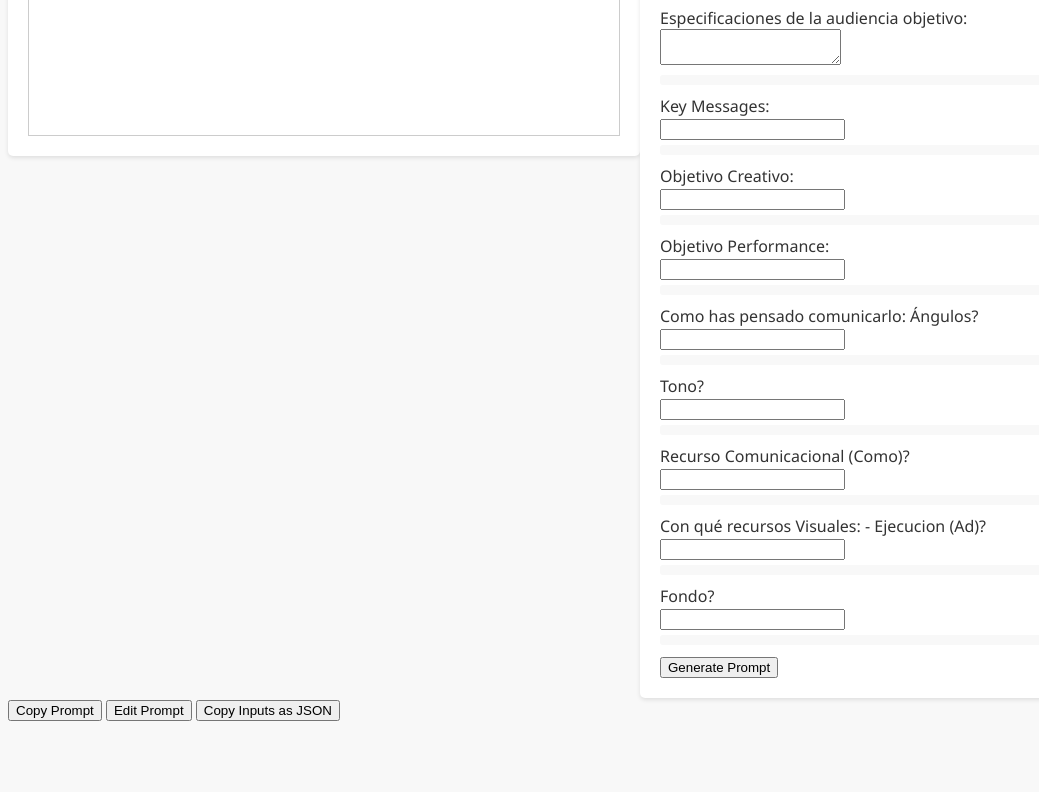
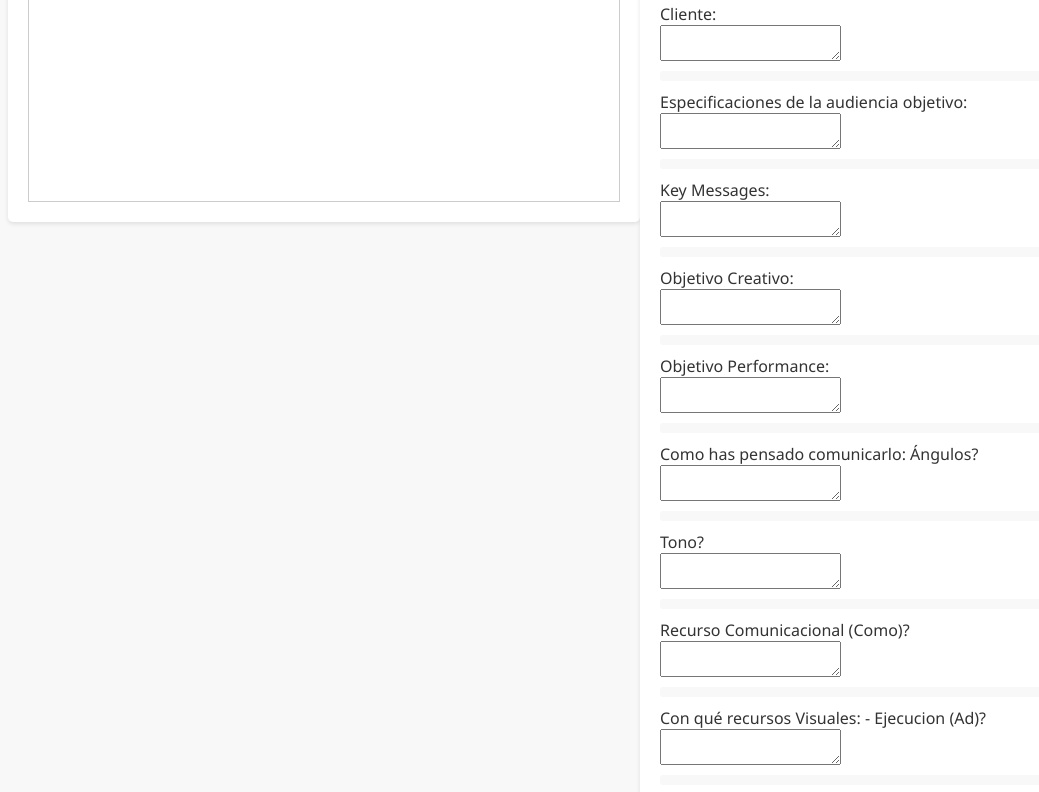
Before and after one commit to flipando-AI/Rufus-Testing-Assistant, a plain HTML site: page index.html in a window 1280 px wide. Shown: the part 503-1295 px from the top of the page, without its empty margins (0-1039 px from the left). Before the commit the page ends 1232 px from the top, so only its background shows below. Drawn offline with Linux system fonts and the light colour scheme.

Commit message:
Update index.html

```diff
--- a/index.html
+++ b/index.html
@@ -9,25 +9,25 @@
 <body>
 <!-- partial:index.partial.html -->
 <!DOCTYPE html>
-<html lang="en" >
+<html lang="en">
 <head>
   <meta charset="UTF-8">
   <title>CodePen - Rufus- Testing Assistant</title>
   <link rel="stylesheet" href="./style.css">
-
 </head>
 <body>
 <!-- partial:index.partial.html -->
 <div class="app-header">
-  <h1>Testing Assistant:
-</h1>
-  <h2>
- Sugerencias de Iteraciones</h2>
+  <h1>Testing Assistant:</h1>
+  <h2>Sugerencias de Iteraciones</h2>
   <div class="app-info">
     <p>Tu compañero inteligente para sugerir iteraciones y hacer que tus A/B testings sean más divertidos que un emoji fiestero 🎉💡 ¡Genera ideas brillantes con solo un toque y descubre insights geniales! 💡💡
-
+      <br>
+      <br>
       📈 Descubre las sugerencias más ingeniosas para tus iteraciones.
+      <br>
       🔍 Plantea testeos emocionantes para obtener valiosos aprendizajes.
+      <br>
       🔮 Deja que la magia de los A/B testings te guíe hacia el éxito.
     </p>
     <div class="app-tags">
@@ -58,7 +58,7 @@
     <form id="inputForm">
       <div class="form-group">
         <label for="input1">Cliente:</label>
-    <input type="text" id="input1" name="input1" data-hint="Ingresar nombre completo del cliente" />
+        <textarea id="input1" name="input1" data-hint="Ingresar nombre completo del cliente"></textarea>
         <div class="hint-box"></div>
       </div>
 
@@ -70,52 +70,51 @@
 
       <div class="form-group">
         <label for="input3">Key Messages:</label>
-    <input type="text" id="input3" name="input3" data-hint="" />
+        <textarea id="input3" name="input3" data-hint=""></textarea>
         <div class="hint-box"></div>
       </div>
 
       <div class="form-group">
         <label for="input4">Objetivo Creativo:</label>
-    <input type="text" id="input4" name="input4" data-hint="" />
+        <textarea id="input4" name="input4" data-hint=""></textarea>
         <div class="hint-box"></div>
       </div>
 
       <div class="form-group">
         <label for="input5">Objetivo Performance:</label>
-    <input type="text" id="input5" name="input5" data-hint="" />
+        <textarea id="input5" name="input5" data-hint=""></textarea>
         <div class="hint-box"></div>
       </div>
 
       <div class="form-group">
         <label for="input6">Como has pensado comunicarlo: Ángulos?</label>
-    <input type="text" id="input6" name="input6" data-hint="Ejemplos: Educacional, Socialproof, Use Cases, Genérico" />
+        <textarea id="input6" name="input6" data-hint="Ejemplos: Educacional, Socialproof, Use Cases, Genérico"></textarea>
         <div class="hint-box"></div>
       </div>
 
       <div class="form-group">
         <label for="input7">Tono?</label>
-    <input type="text" id="input7" name="input7" data-hint="Ejemplos: Emocional, humor, genérico" />
+        <textarea id="input7" name="input7" data-hint="Ejemplos: Emocional, humor, genérico"></textarea>
         <div class="hint-box"></div>
       </div>
 
       <div class="form-group">
         <label for="input8">Recurso Comunicacional (Como)?</label>
-    <input type="text" id="input8" name="input8" data-hint="Ejemplos: 123, Pregunta Respuesta, Pregunta, Afirmación, estadistica, call to action" />
+        <textarea id="input8" name="input8" data-hint="Ejemplos: 123, Pregunta Respuesta, Pregunta, Afirmación, estadistica, call to action"></textarea>
         <div class="hint-box"></div>
       </div>
 
       <div class="form-group">
         <label for="input9">Con qué recursos Visuales: - Ejecucion (Ad)?</label>
-    <input type="text" id="input9" name="input9" data-hint="Ejemplos: UGC, Animación, Quickfire, Footage, Animación + Footage, Ilustración, Ilustración + Footage" />
+        <textarea id="input9" name="input9" data-hint="Ejemplos: UGC, Animación, Quickfire, Footage, Animación + Footage, Ilustración, Ilustración + Footage"></textarea>
         <div class="hint-box"></div>
       </div>
 
       <div class="form-group">
         <label for="input10">Fondo?</label>
-    <input type="text" id="input10" name="input10" data-hint="Ejemplos: Footage, Pleno, Degradado, Pleno + Ilustración" />
+        <textarea id="input10" name="input10" data-hint="Ejemplos: Footage, Pleno, Degradado, Pleno + Ilustración"></textarea>
         <div class="hint-box"></div>
       </div>
-</form>
 
       <button type="submit">Generate Prompt</button>
     </form>
@@ -127,8 +126,7 @@
 <button id="copyInputsButton">Copy Inputs as JSON</button>
 </div>
 <!-- partial -->
-  <script  src="./script.js"></script>
-
+<script src="./script.js"></script>
 </body>
 </html>
 <!-- partial -->
```
Lines whose indentation alone changed are shown as unchanged.
